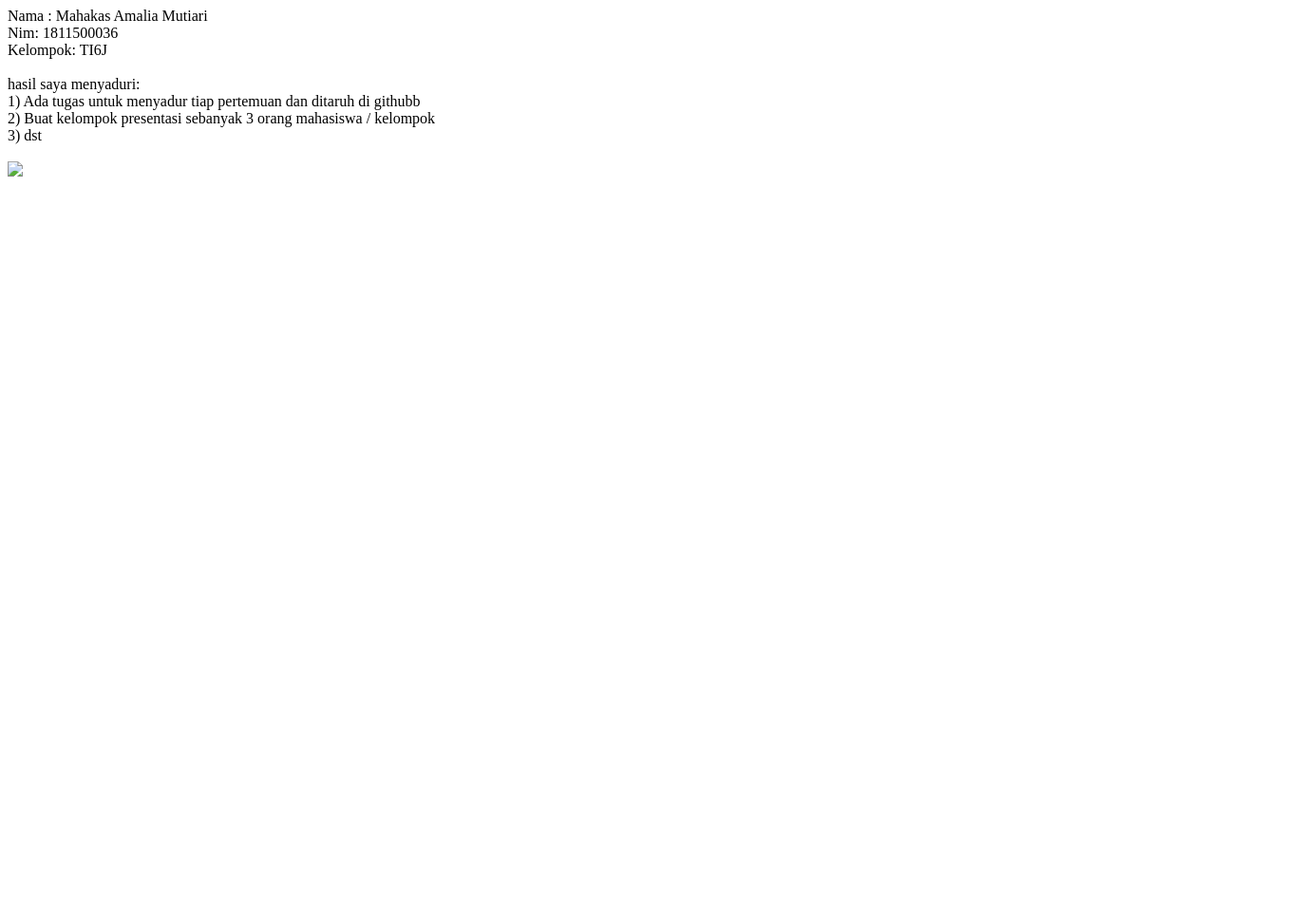
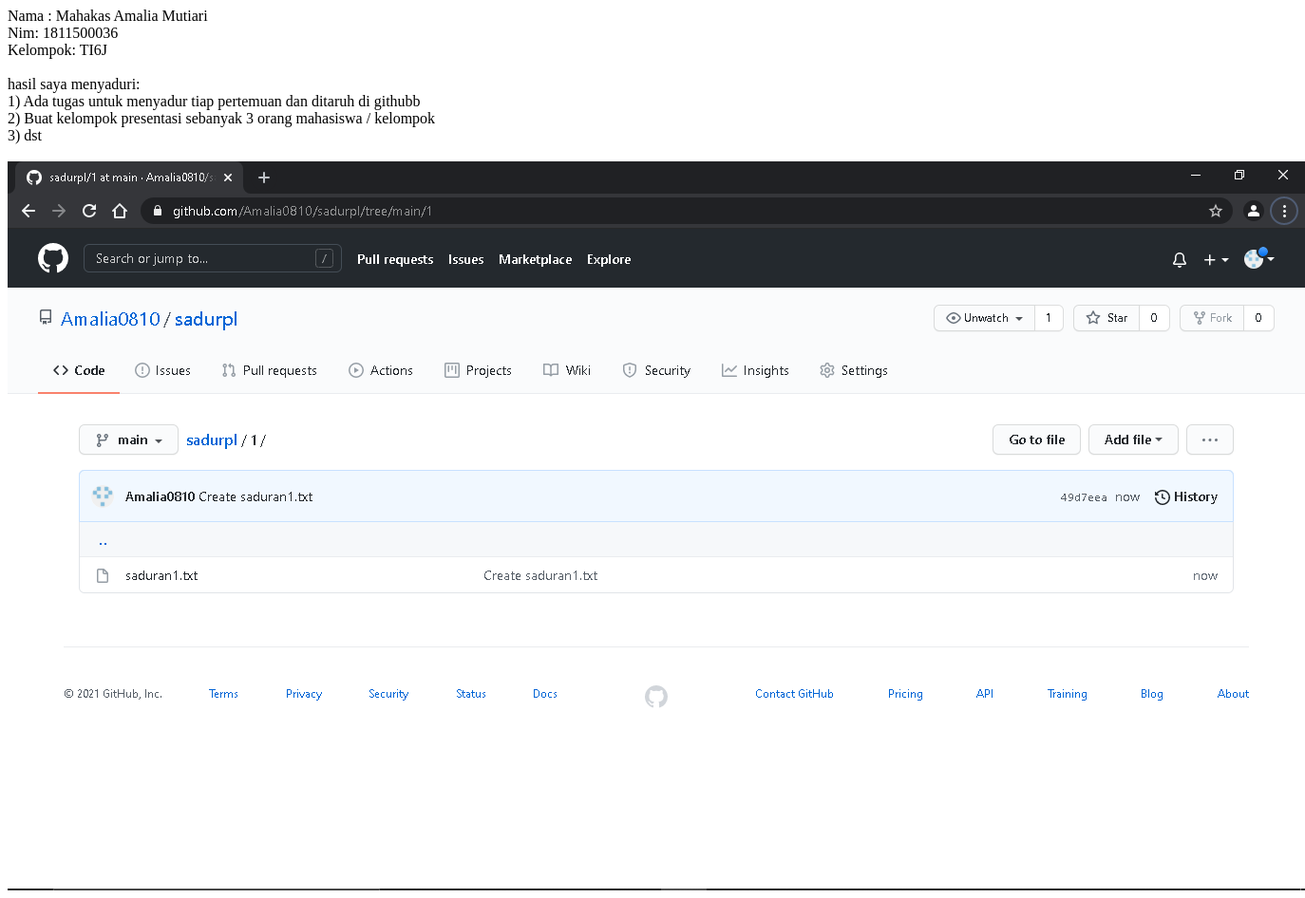
Before and after one commit to Amalia0810/sadurpl, a plain HTML site: page 1/index.html in a window 1280 px wide. Shown: the whole page at 95% size, 1374 px wide, since content can reach past the window. Before the commit the page ends 800 px from the top, so only its background shows below. Drawn offline with Linux system fonts and the light colour scheme.

Commit message:
Update index.html

```diff
--- a/1/index.html
+++ b/1/index.html
@@ -8,4 +8,4 @@ hasil saya menyaduri:<br>
 3) dst
 <br>
 <br>
-<img src="berjalan tia.png"widht=100%>
+<img src="tia.png"widht=100%>
```
